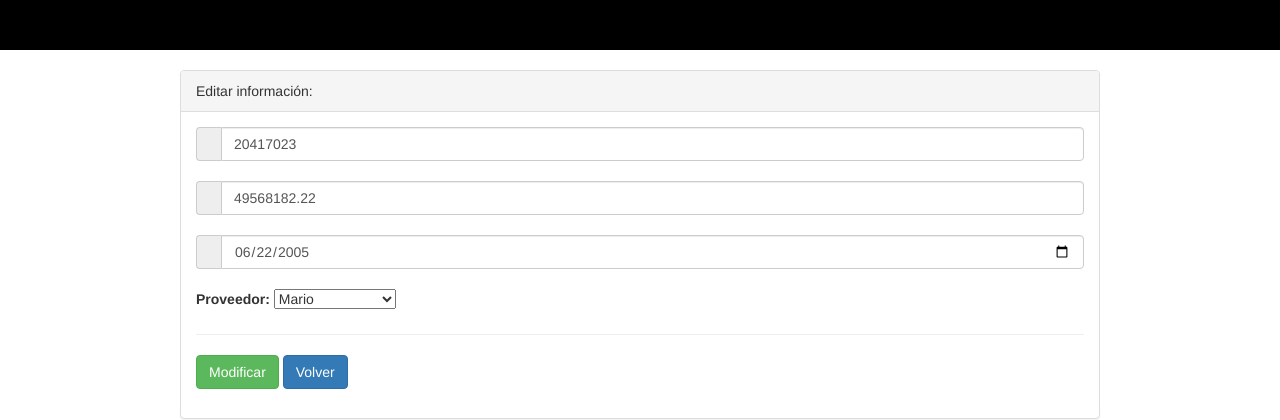
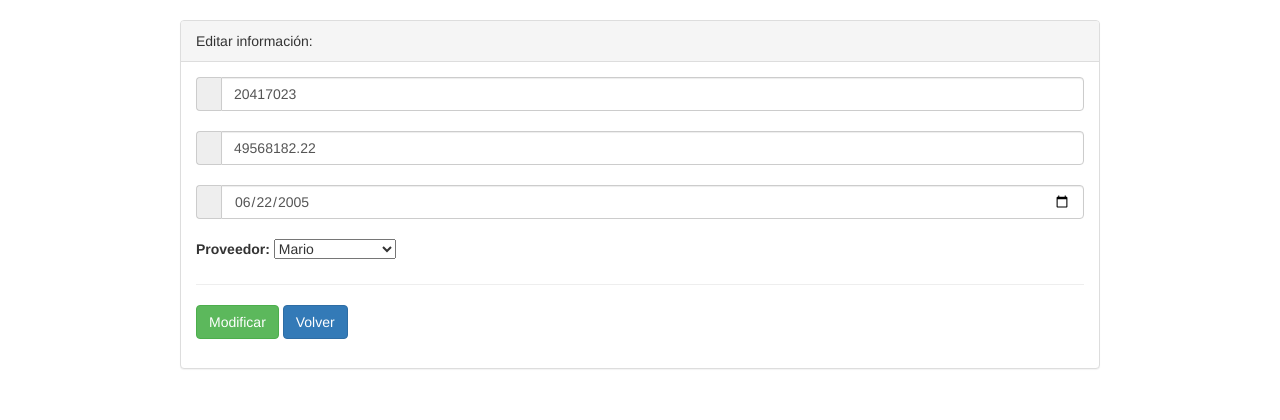
Before and after one commit to JuampaMtz/llevaStock, a Laravel app: page /Remito/1/edit in a window 1280 px wide. Shown: the top 420 px of the page. Run offline with Laravel 8, Linux system fonts and the light colour scheme; the visitor is signed in with stand-in values (Sample User, id 1); data comes from the database, SQL or seed files in the repository; settings files or empty folders that the repository lacks are supplied; some libraries are stand-ins or nearby versions.

Commit message:
arreglo editar

```diff
--- a/resources/views/editA.blade.php
+++ b/resources/views/editA.blade.php
@@ -11,13 +11,7 @@
 
 
  <div class="container-fluid">
-    <div class="row">
-    <div class="col-md-12" style="text-align: center; height: 50px; background-color:#000;">
-        <a href="http://www.sedessapientiae.edu.ar/index-2.htm">
 
-        </a>
-    </div>
-</div>
            <br>
                 <div class="container">
                     <div class="wrapper">
--- a/resources/views/editP.blade.php
+++ b/resources/views/editP.blade.php
@@ -11,13 +11,7 @@
 
 
  <div class="container-fluid">
-    <div class="row">
-    <div class="col-md-12" style="text-align: center; height: 50px; background-color:#000;">
-        <a href="http://www.sedessapientiae.edu.ar/index-2.htm">
 
-        </a>
-    </div>
-</div>
            <br>
                 <div class="container">
                     <div class="wrapper">
--- a/resources/views/editRem.blade.php
+++ b/resources/views/editRem.blade.php
@@ -11,13 +11,7 @@
 
 
  <div class="container-fluid">
-    <div class="row">
-    <div class="col-md-12" style="text-align: center; height: 50px; background-color:#000;">
-        <a href="http://www.sedessapientiae.edu.ar/index-2.htm">
 
-        </a>
-    </div>
-</div>
            <br>
                 <div class="container">
                     <div class="wrapper">
--- a/resources/views/editRng.blade.php
+++ b/resources/views/editRng.blade.php
@@ -11,13 +11,7 @@
 
 
  <div class="container-fluid">
-    <div class="row">
-    <div class="col-md-12" style="text-align: center; height: 50px; background-color:#000;">
-        <a href="http://www.sedessapientiae.edu.ar/index-2.htm">
 
-        </a>
-    </div>
-</div>
            <br>
                 <div class="container">
                     <div class="wrapper">
```
